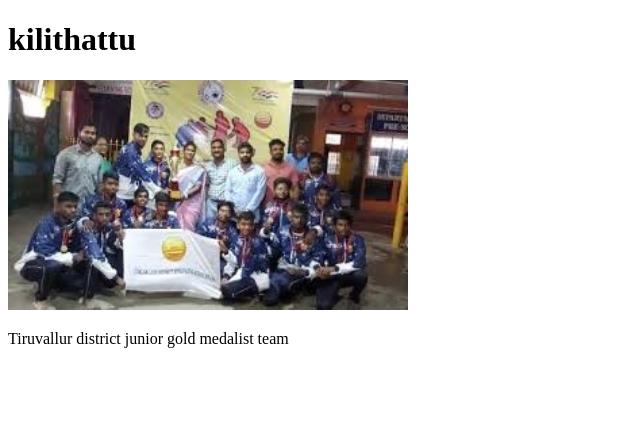
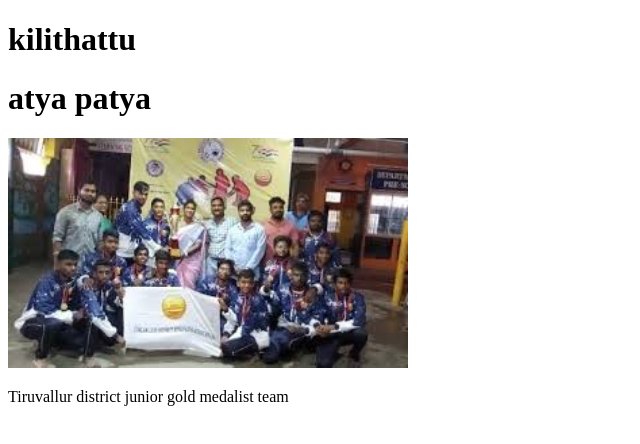
Before and after one commit to Aswin-cod04/first-example, a plain HTML site: page index.html in a window 1280 px wide. Shown: the whole page, without its empty margins (0-640 px from the left). Drawn offline with Linux system fonts and the light colour scheme.

Commit message:
added new name

```diff
--- a/index.html
+++ b/index.html
@@ -7,6 +7,7 @@
 </head>
 <body>
     <h1>kilithattu</h1>
+    <h1>atya patya</h1>
     <img width="400px" src="image.jpg" alt="">
     <p>Tiruvallur district junior gold medalist team</p>
 </body>
```
